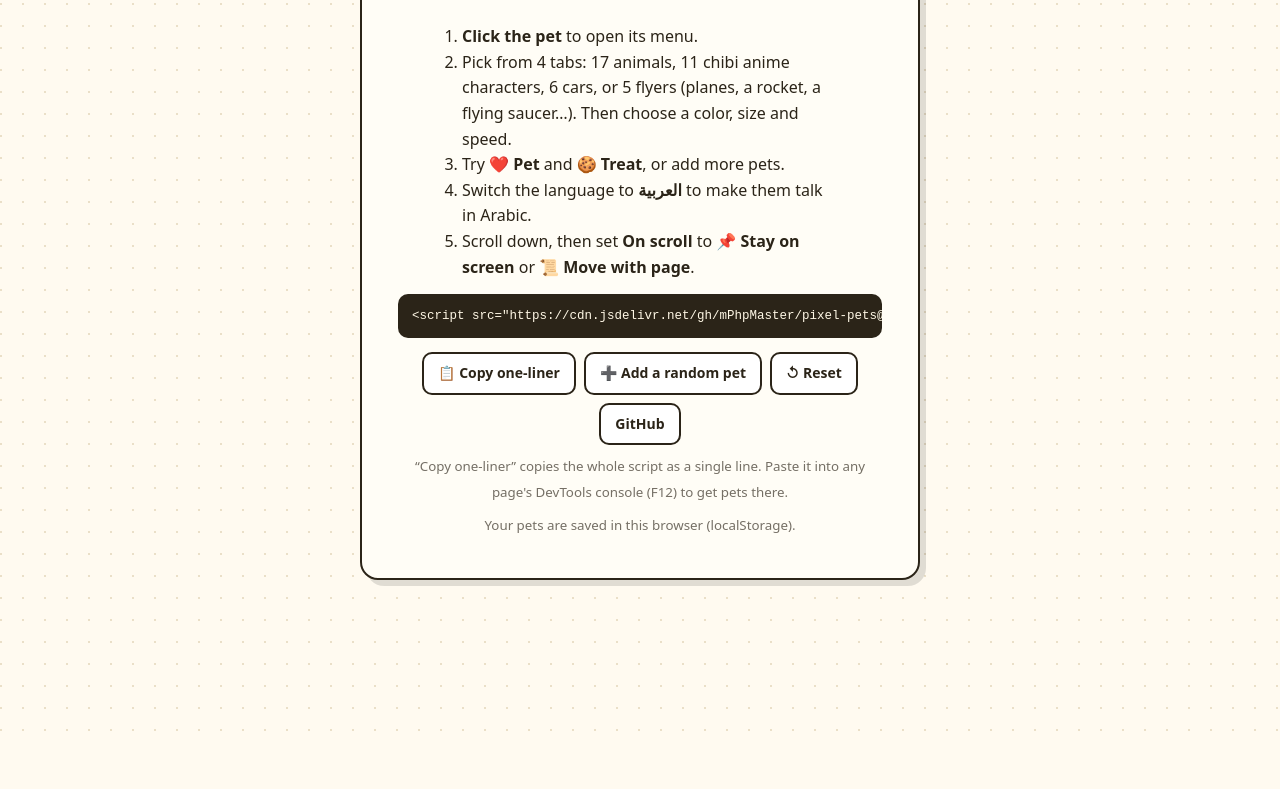
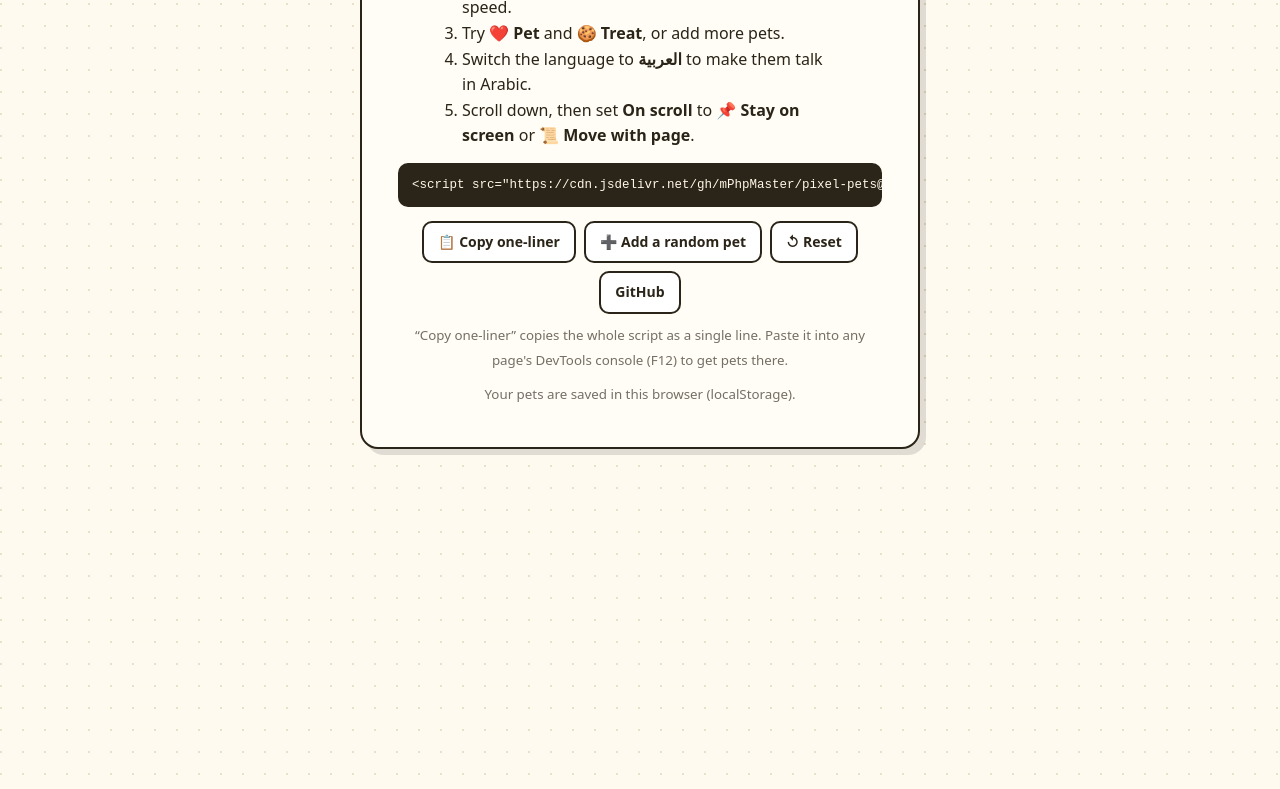
Before and after one commit to mPhpMaster/pixel-pets, a plain HTML site: page index.html in a window 1280 px wide. Shown: the part 1009-1798 px from the top of the page. Before the commit the page ends 1760 px from the top, so only its background shows below. Drawn offline with Linux system fonts and the light colour scheme.

Commit message:
Demo page: card at top with scroll space below
Co-Authored-By: Claude Opus 5.5 <noreply@anthropic.com>
Claude-Session: https://claude.ai/code/session_01V9JAxRoTdMU5vjFidbTAz7

```diff
--- a/index.html
+++ b/index.html
@@ -8,13 +8,12 @@
     :root { color-scheme: light; }
     * { box-sizing: border-box; }
     body {
-      margin: 0; min-height: 100vh; display: grid; place-items: center;
+      margin: 0; min-height: 100vh;
       font: 16px/1.6 system-ui, -apple-system, "Segoe UI", sans-serif; color: #2b2418;
-      min-height: 220vh;
       background: #fffaf0 radial-gradient(circle at 1px 1px, #eadfc8 1px, transparent 0) 0 0 / 22px 22px;
     }
     main {
-      max-width: 560px; margin: 24px; padding: 32px 36px; text-align: center;
+      max-width: 560px; margin: 40px auto; padding: 32px 36px; text-align: center;
       background: #fffdf6; border: 2px solid #2b2418; border-radius: 18px; box-shadow: 6px 6px 0 rgba(0,0,0,.12);
     }
     h1 { margin: 0 0 4px; font-size: 32px; }
@@ -57,6 +56,9 @@
     <p><small>“Copy one-liner” copies the whole script as a single line. Paste it into any page's DevTools console (F12) to get pets there.</small></p>
     <p><small>Your pets are saved in this browser (localStorage).</small></p>
   </main>
+  <div style="height: 120vh; display: grid; place-items: center; opacity: .55; font-size: 14px;">
+    ↓ Scroll space: try “On scroll” in the pet menu ↓
+  </div>
 
   <script src="pets.js"></script>
   <script>
```
